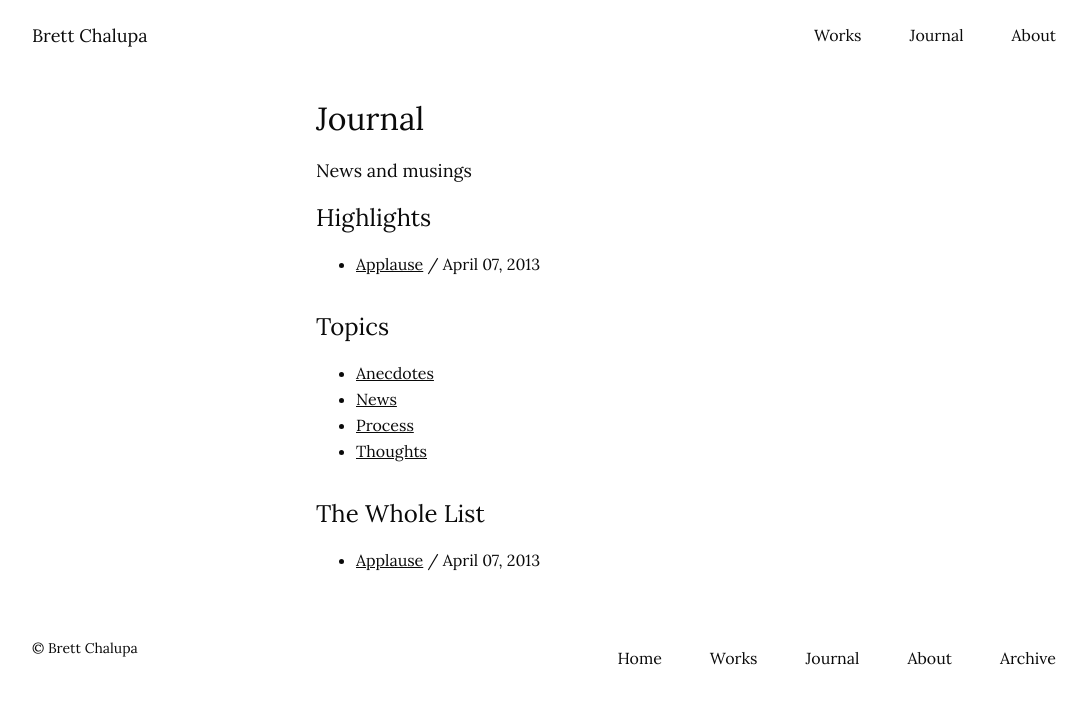
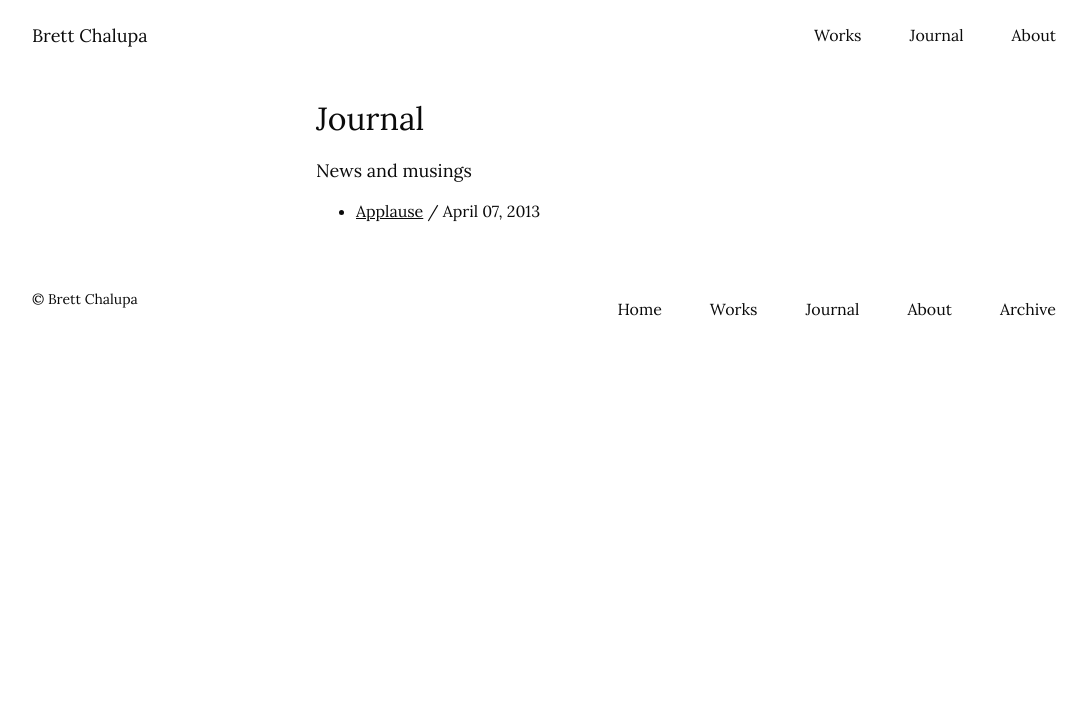
Before and after one commit to brettchalupa/brettchalupa.github.io, a Jekyll site: the page built from journal.html, in a window 1280 px wide. Shown: the top 704 px of the page, without its empty margins (96-1183 px from the left). Built offline with Jekyll 4.4.1, drawn with Linux system fonts in a browser that asks for light colours; a script that is not in the unit is left out; part of the change alters nothing that is shown.

Commit message:
Comment out Journal sections
This makes it so only the list of entries are displayed for now, until
there is more content that warrants the other sections being present.

```diff
--- a/journal.html
+++ b/journal.html
@@ -10,6 +10,7 @@ layout: default
 
   <p class='intro'>{{ page.description }}</p>
 
+  <!-- Highlights are commented out until there is more content
   <h2>Highlights</h2>
 
   <ul class='posts-list'>
@@ -19,28 +20,33 @@ layout: default
       </li>
     {% endfor %}
   </ul>
+  -->
 
+  <!-- Topics are commented out until there is enough content to have them be useful
   <h2>Topics</h2>
 
   <ul class='topics-list'>
     <li>
-      <a href='/anecdotes'>Anecdotes</a>
+      <a href='/anecdotes/'>Anecdotes</a>
     </li>
 
     <li>
-      <a href='/news'>News</a>
+      <a href='/news/'>News</a>
     </li>
 
     <li>
-      <a href='/process'>Process</a>
+      <a href='/process/'>Process</a>
     </li>
 
     <li>
-      <a href='/thoughts'>Thoughts</a>
+      <a href='/thoughts/'>Thoughts</a>
     </li>
   </ul>
+  -->
 
+  <!-- Commented out until there are more page sections
   <h2>The Whole List</h2>
+  -->
 
   <ul class='posts-list'>
     {% for post in site.posts %}
```
